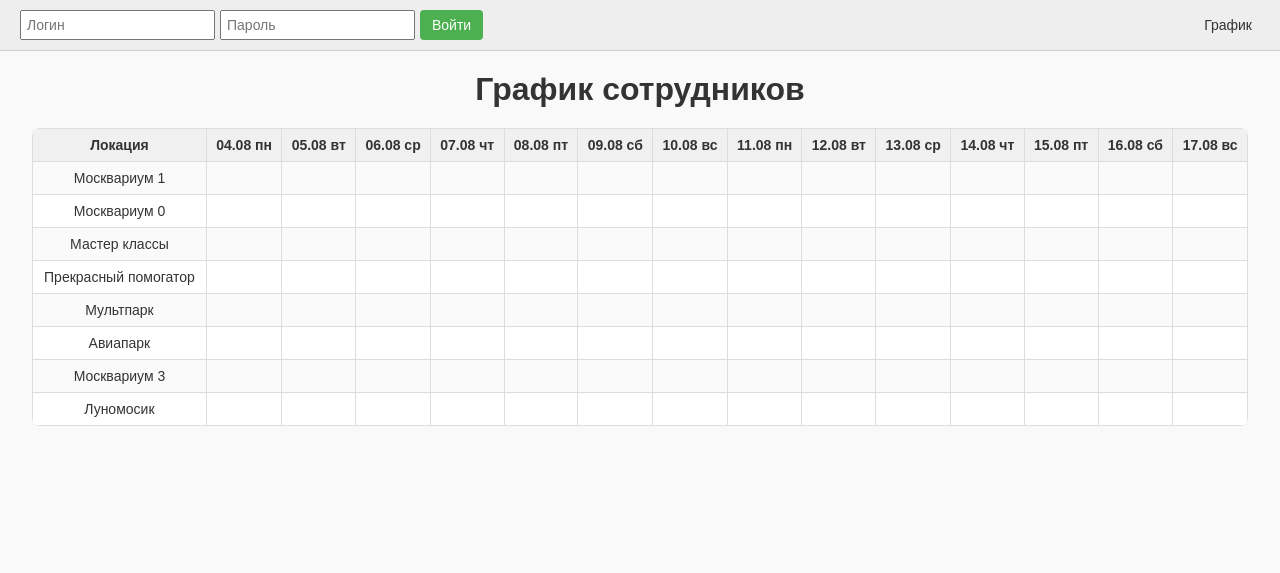
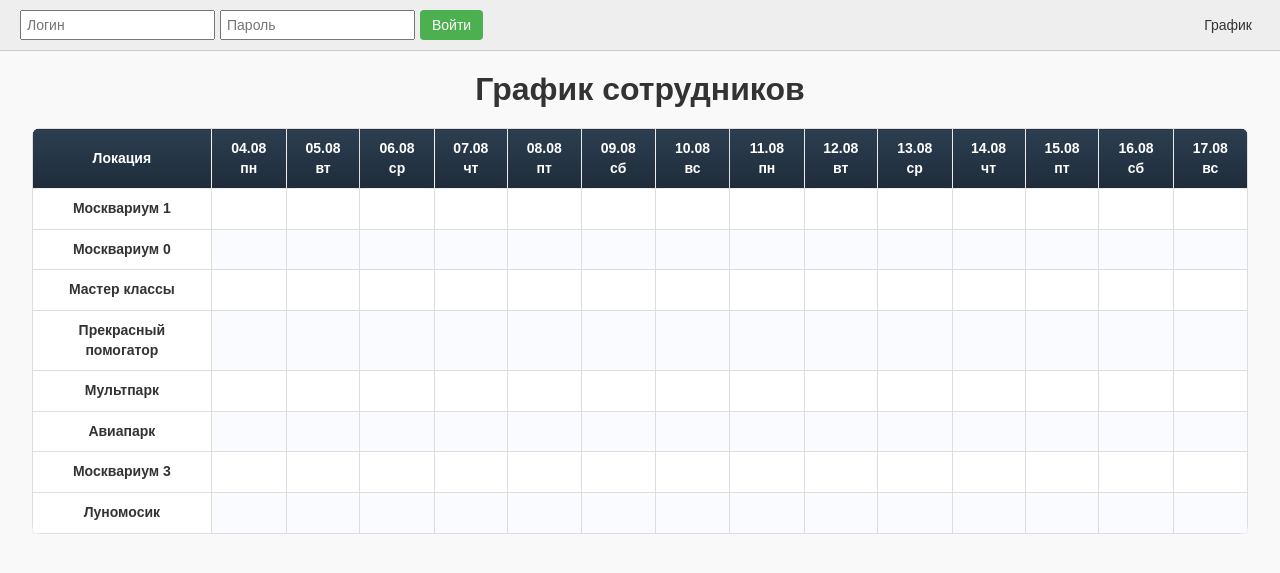
Before and after one commit to chernmary/scheduler, a FastAPI app: page /schedule in a window 1280 px wide. Shown: the top 573 px of the page. Run offline with FastAPI, Linux system fonts and the light colour scheme; data comes from the database, SQL or seed files in the repository; data that the repository does not hold is empty.

Commit message:
Update schedule.css

```diff
--- a/app/static/css/schedule.css
+++ b/app/static/css/schedule.css
@@ -1,3 +1,12 @@
+:root {
+    --primary: #4caf50;
+    --primary-dark: #3e8e41;
+    --header-bg: #2c3e50;
+    --header-text: #fff;
+    --row-alt: #f9fbff;
+    --shadow: 0 4px 12px rgba(0, 0, 0, 0.06);
+}
+
 body {
     font-family: Arial, sans-serif;
     background-color: #f9f9f9;
@@ -26,7 +35,7 @@ body {
 }
 
 .login-container button {
-    background-color: #4CAF50;
+    background-color: var(--primary);
     color: white;
     padding: 6px 12px;
     border: none;
@@ -36,7 +45,7 @@ body {
 }
 
 .login-container button:hover {
-    background-color: #45a049;
+    background-color: var(--primary-dark);
 }
 
 .nav-tabs a {
@@ -69,41 +78,60 @@ table {
     background: white;
     border-radius: 8px;
     overflow: hidden;
-    box-shadow: 0 0 10px rgba(0,0,0,0.05);
+    box-shadow: var(--shadow);
 }
 
 th, td {
     border: 1px solid #ddd;
-    padding: 8px;
+    padding: 10px;
+    line-height: 1.4;
     text-align: center;
     word-break: break-word;
     font-size: 14px;
 }
 
 th {
-    background-color: #f0f0f0;
+    background: linear-gradient(to bottom, var(--header-bg), #1f2c3a);
+    color: var(--header-text);
     font-weight: bold;
     position: sticky;
     top: 0;
+    z-index: 2;
+    backdrop-filter: blur(4px);
+}
+
+td:first-child {
+    position: sticky;
+    left: 0;
+    background: #fff;
+    font-weight: 600;
+    box-shadow: 2px 0 4px rgba(0,0,0,0.05);
     z-index: 1;
 }
 
-tbody tr:nth-child(odd) {
-    background-color: #fafafa;
+tbody tr:nth-child(even) {
+    background: var(--row-alt);
 }
+
 tbody tr:hover {
-    background-color: #f2f6ff;
+    background: rgba(76,175,80,0.1);
+    transition: background 0.2s ease;
 }
 
 select {
-    padding: 4px;
-    border-radius: 4px;
+    padding: 6px 8px;
+    border-radius: 6px;
     border: 1px solid #ccc;
     font-size: 13px;
+    background: #fff;
+    transition: box-shadow 0.15s ease, border-color 0.15s ease;
 }
+
 select:focus-visible {
-    outline: 2px solid #4CAF50;
+    outline: 2px solid var(--primary);
     outline-offset: 1px;
+    border-color: var(--primary);
+    box-shadow: 0 0 0 3px rgba(76,175,80,0.15);
 }
 
 .button-container {
@@ -112,22 +140,23 @@ select:focus-visible {
 }
 
 button {
-    background-color: #4CAF50;
+    background-color: var(--primary);
     color: white;
     padding: 10px 18px;
     border: none;
     border-radius: 6px;
     cursor: pointer;
     font-size: 14px;
-    transition: background-color 0.2s ease;
+    transition: background-color 0.2s ease, transform 0.1s ease;
 }
 
 button:hover {
-    background-color: #45a049;
+    background-color: var(--primary-dark);
+    transform: translateY(-1px);
 }
 
 button:focus-visible {
-    outline: 2px solid #4CAF50;
+    outline: 2px solid var(--primary);
     outline-offset: 2px;
 }
 
```
